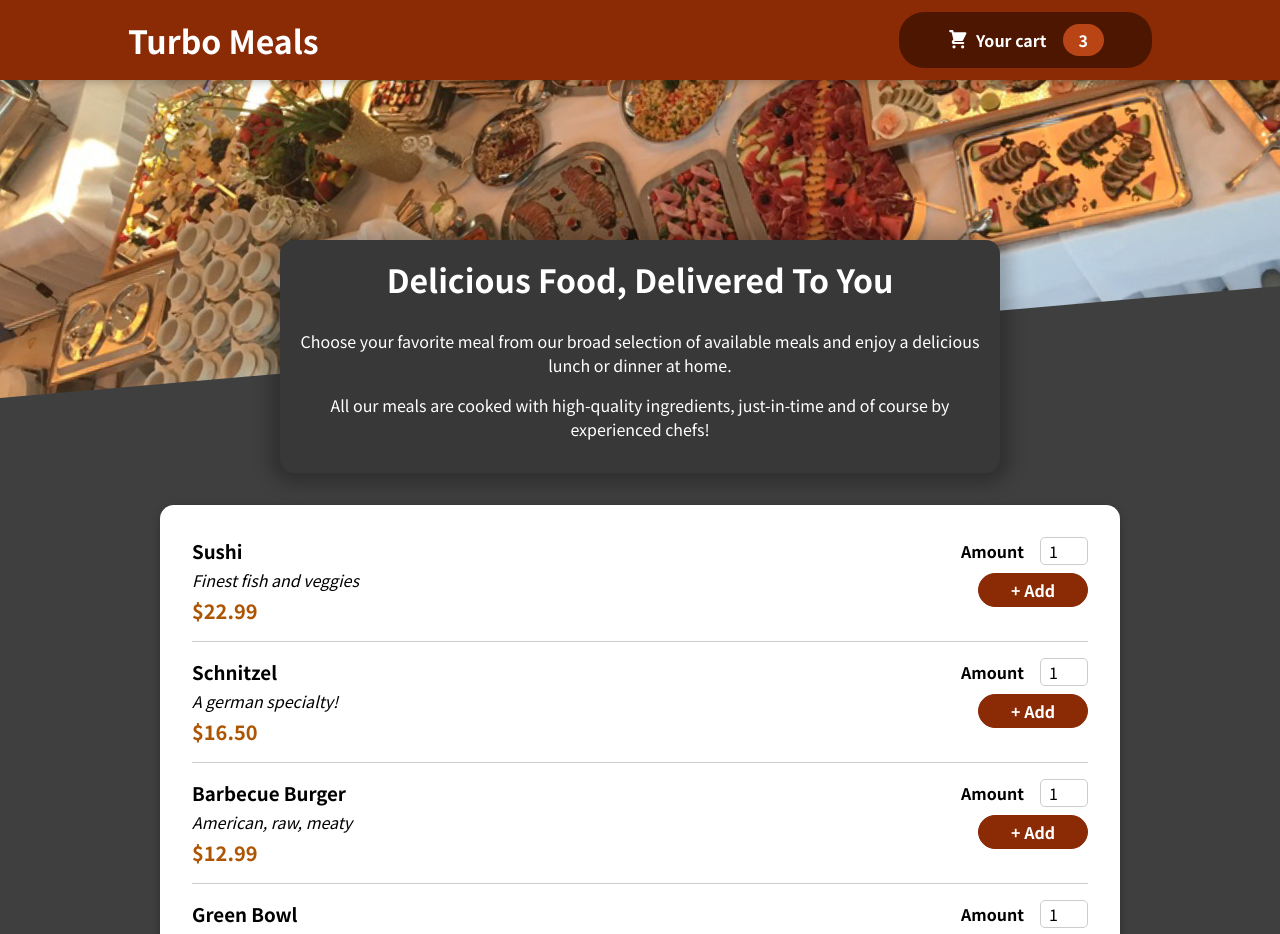
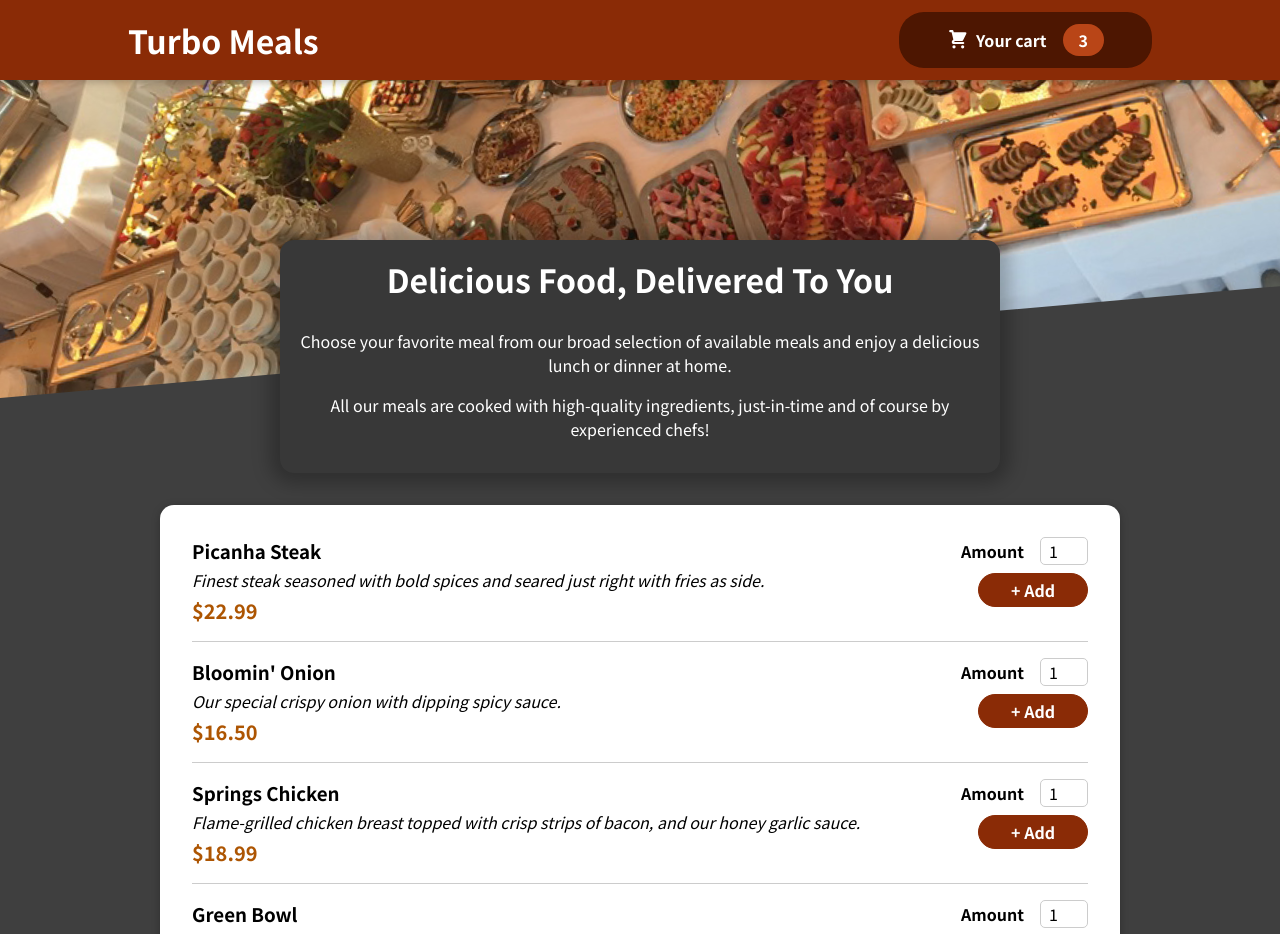
Before and after one commit to Setmaster/turbo-meals, a React (Create React App) app: page / in a window 1280 px wide. Shown: the top 934 px of the page. Built offline with nearby package versions, Linux system fonts and the light colour scheme.

Commit message:
Add Cart component, change dummy data in AvailableMeals

```diff
--- a/src/components/Meals/AvailableMeals.js
+++ b/src/components/Meals/AvailableMeals.js
@@ -6,27 +6,30 @@
 const DUMMY_MEALS = [
     {
         id: 'm1',
-        name: 'Sushi',
-        description: 'Finest fish and veggies',
+        name: 'Picanha Steak',
+        description: 'Finest steak seasoned with bold spices and seared\n' +
+            'just right with fries as side.',
         price: 22.99,
     },
     {
         id: 'm2',
-        name: 'Schnitzel',
-        description: 'A german specialty!',
+        name: 'Bloomin\' Onion',
+        description: 'Our special crispy onion with dipping spicy sauce.',
         price: 16.5,
     },
     {
         id: 'm3',
-        name: 'Barbecue Burger',
-        description: 'American, raw, meaty',
-        price: 12.99,
+        name: 'Springs Chicken',
+        description: 'Flame-grilled chicken breast topped with crisp\n' +
+            'strips of bacon, and our honey garlic sauce.',
+        price: 18.99,
     },
     {
         id: 'm4',
         name: 'Green Bowl',
-        description: 'Healthy...and green...',
-        price: 18.99,
+        description: 'Chicken tenders served over mixed lettuce, with tomato,\n' +
+            'cheese, bacon, and homemade dressing.',
+        price: 10.99,
     },
 ];
 
```
Also changed, not shown: src/components/Cart/Cart.js (added, +22 -0 lines), src/components/Cart/Cart.module.css (added, +46 -0 lines), 1 other file (tests, documents, lock files or other folders).
